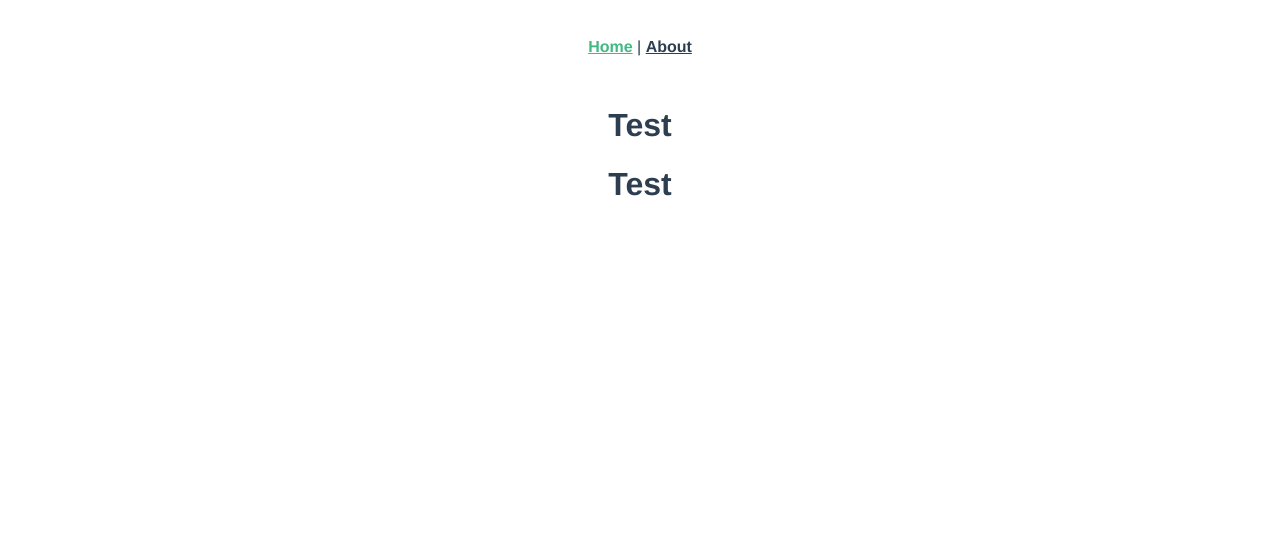
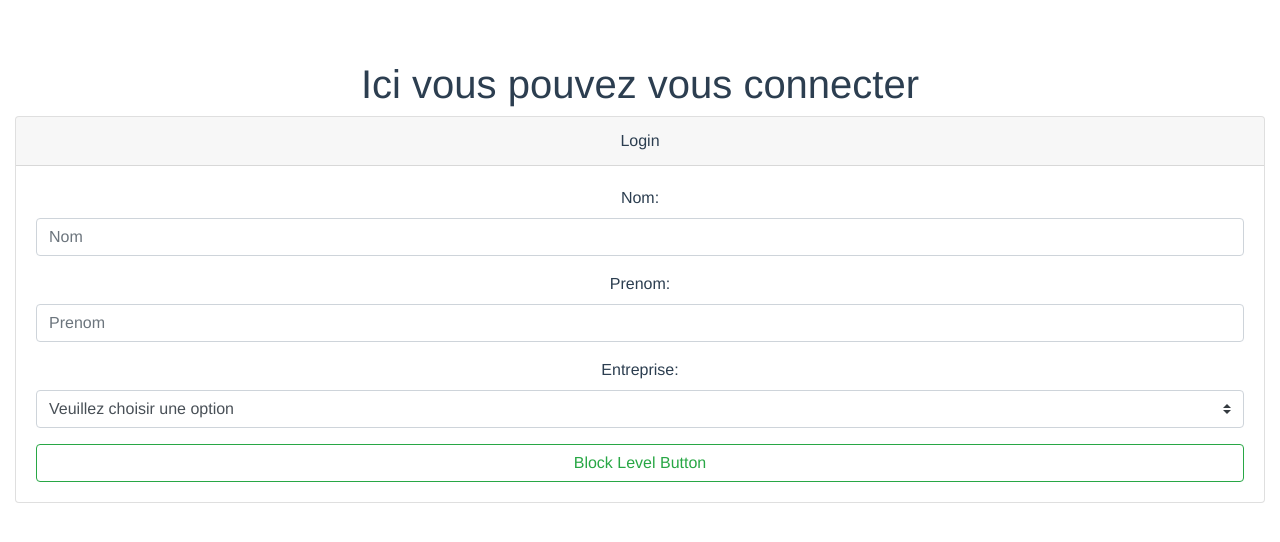
Before and after one commit to ncev/app-questionnaire-vue, a Vue app: page /#/ in a window 1280 px wide. Shown: the top 542 px of the page. Built offline with nearby package versions, Linux system fonts and the light colour scheme.

Commit message:
commit morning

```diff
--- a/package.json
+++ b/package.json
@@ -8,7 +8,10 @@
     "lint": "vue-cli-service lint"
   },
   "dependencies": {
+    "bootstrap": "^4.3.1",
+    "bootstrap-vue": "^2.0.4",
     "core-js": "^3.3.2",
+    "pouchdb": "^7.1.1",
     "register-service-worker": "^1.6.2",
     "vue": "^2.6.10",
     "vue-router": "^3.1.3"
--- /dev/null
+++ b/ressources/quest.json
@@ -0,0 +1,74 @@
+{
+    "params": {
+        "pool": {
+            "amount": 2
+        }
+    },
+
+    "data": [
+        {
+            "entreprise": "ENTRE",
+            "questions": [
+                {
+                    "libelle":"salut",
+                    "question":"comment ca va ?",
+                    "responses":[
+                        {
+                            "text": "bonjour, au revoir",
+                            "points": 1
+                        },
+                        {
+                            "text": "salut c'est cool",
+                            "points": 0
+                        }
+                    ]
+                },
+                {
+                    "libelle": "coucouu",
+                    "question": "tranquille poto ?",
+                    "responses":[
+                        {
+                            "text": "wesh la street",
+                            "points": 1
+                        },
+                        {
+                            "text": "lol",
+                            "points": 0
+                        }
+                    ]
+                }
+            ]
+        },
+        {
+            "entreprise": "ENTRE2",
+            "questions": [
+                {
+                    "question":"yo l'poto trop rigolo?",
+                    "response": [
+                        {
+                            "text": "vive la biere",
+                            "points": 1
+                        },
+                        {
+                            "text": "ceci est un poisson à dos argenté",
+                            "points": 0
+                        }
+                    ]
+                },
+                {
+                    "question": "l'eau dans 20/30 ans y'en aura plus?",
+                    "response": [
+                        {
+                            "text": "bonjour",
+                            "points": 1
+                        },
+                        {
+                            "text": "au revoir",
+                            "points": 0
+                        }
+                    ]
+                }
+            ]
+        }
+    ]
+}
--- a/src/App.vue
+++ b/src/App.vue
@@ -1,8 +1,6 @@
 <template>
   <div id="app">
     <div id="nav">
-      <router-link to="/">Home</router-link> |
-      <router-link to="/about">About</router-link>
     </div>
     <router-view/>
   </div>
--- a/src/components/neHome.vue
+++ b/src/components/neHome.vue
@@ -1,35 +1,108 @@
 <template>
   <div class="hello">
-    <h1>Test</h1>
-    <question question="cocuou"></question>
+    <h1>Ici vous pouvez vous connecter</h1>
+    <div>
+      <div class="col-12">
+        <b-card-group deck>
+          <b-card header="Login" class="text-center">
+            <b-form @submit="onSubmit">
+              <b-form-group
+                id="input-group-1"
+                label="Nom:"
+                label-for="input-1">
+                <b-form-input
+                  id="input-1"
+                  v-model="form.name"
+                  type="text"
+                  required
+                  placeholder="Nom">
+                </b-form-input>
+              </b-form-group>
+              <b-form-group
+                id="input-group-2"
+                label="Prenom:"
+                label-for="input-2">
+                <b-form-input
+                  id="input-2"
+                  v-model="form.firstname"
+                  type="text"
+                  required
+                  placeholder="Prenom">
+                </b-form-input>
+              </b-form-group>
+              <b-form-group id="input-group-3" label="Entreprise:" label-for="input-3">
+                <b-form-select
+                  id="input-3"
+                  :options="form.enterprise"
+                  v-model="form.selectedEntreprise"
+                  value-field="item"
+                  text-field="text"
+                  required>
+                </b-form-select>
+              </b-form-group>
+              <div>
+                <b-button block type="submit" variant="outline-success">Block Level Button</b-button>
+              </div>
+            </b-form>
+          </b-card>
+        </b-card-group>
+      </div>
+    </div>
   </div>
 </template>
 
 <script>
-import question from '@/components/question/question.vue'
+import Vue from 'vue'
+import VueRouter from 'vue-router'
+import list from '../../ressources/quest.json'
+Vue.use(VueRouter)
 
 export default {
   name: 'neHome',
-  components: {
-    question
+  created: function () {
+    const entreprises = []
+    for (const n of list.data) {
+      entreprises.push(
+        {
+          value: n.entreprise,
+          text: n.entreprise
+        }
+      )
+    }
+    this.form.enterprise = this.form.enterprise.concat(entreprises)
+  },
+  data: () => {
+    return {
+      form: {
+        name: '',
+        firstname: '',
+        selectedEntreprise: 'SELECT_OPTION',
+        enterprise: [
+          {
+            item: 'SELECT_OPTION',
+            text: 'Veuillez choisir une option',
+            selected: true,
+            disabled: true
+          }
+        ]
+      }
+    }
+  },
+  methods: {
+    onSubmit (evt) {
+      const self = this
+      this.$router.push(
+        {
+          name: 'questionnaire',
+          params:
+            {
+              name: self.form.firstname,
+              firstname: self.form.name,
+              enterprise: self.form.selectedEntreprise
+            }
+        }
+      )
+    }
   }
 }
 </script>
-
-<!-- Add "scoped" attribute to limit CSS to this component only -->
-<style scoped lang="scss">
-h3 {
-  margin: 40px 0 0;
-}
-ul {
-  list-style-type: none;
-  padding: 0;
-}
-li {
-  display: inline-block;
-  margin: 0 10px;
-}
-a {
-  color: #42b983;
-}
-</style>
--- /dev/null
+++ b/src/components/question/NeQuestion.vue
@@ -0,0 +1,39 @@
+<template>
+  <div class="hello">
+    <p>coucou</p>
+    <h1>{{'question'}}</h1>
+  </div>
+</template>
+
+<script>
+import list from '../../../ressources/quest.json'
+
+export default {
+  name: 'question',
+  created: function () {
+    this.NE_init()
+  },
+  methods: {
+    NE_init: function () {
+      const params = this.$route.params // hidrate form avec les données des paramètres
+      for (const key of Object.keys(this.NE_form)) {
+        this.NE_form[key] = params[key]
+      }
+      this.NE_initQuestions()
+    },
+    NE_initQuestions: function () {
+      console.log(list.data)
+    }
+  },
+  data: () => {
+    return {
+      NE_form: {
+        name: '',
+        firstname: '',
+        enterprise: ''
+      },
+      questions: []
+    }
+  }
+}
+</script>
--- a/src/components/question/question.vue
+++ /dev/null
@@ -1,14 +0,0 @@
-<template>
-  <div class="hello">
-    <h1>Test</h1>
-  </div>
-</template>
-
-<script>
-export default {
-  name: 'question',
-  props: {
-    question: Object
-  }
-}
-</script>
--- a/src/router/index.js
+++ b/src/router/index.js
@@ -1,6 +1,13 @@
 import Vue from 'vue'
 import VueRouter from 'vue-router'
 import Home from '../views/Home.vue'
+import questionnaire from '../components/question/NeQuestion.vue'
+import BootstrapVue from 'bootstrap-vue'
+
+import 'bootstrap/dist/css/bootstrap.css'
+import 'bootstrap-vue/dist/bootstrap-vue.css'
+
+Vue.use(BootstrapVue)
 
 Vue.use(VueRouter)
 
@@ -17,6 +24,11 @@ const routes = [
     // this generates a separate chunk (about.[hash].js) for this route
     // which is lazy-loaded when the route is visited.
     component: () => import(/* webpackChunkName: "about" */ '../views/About.vue')
+  },
+  {
+    path: '/questionnaire/:name/:firstname/:enterprise/',
+    name: 'questionnaire',
+    component: questionnaire
   }
 ]
 
```
Also changed, not shown: src/mixin/pouchDbManager.js (added, +18 -0 lines), 2 other files (tests, documents, lock files or other folders).
